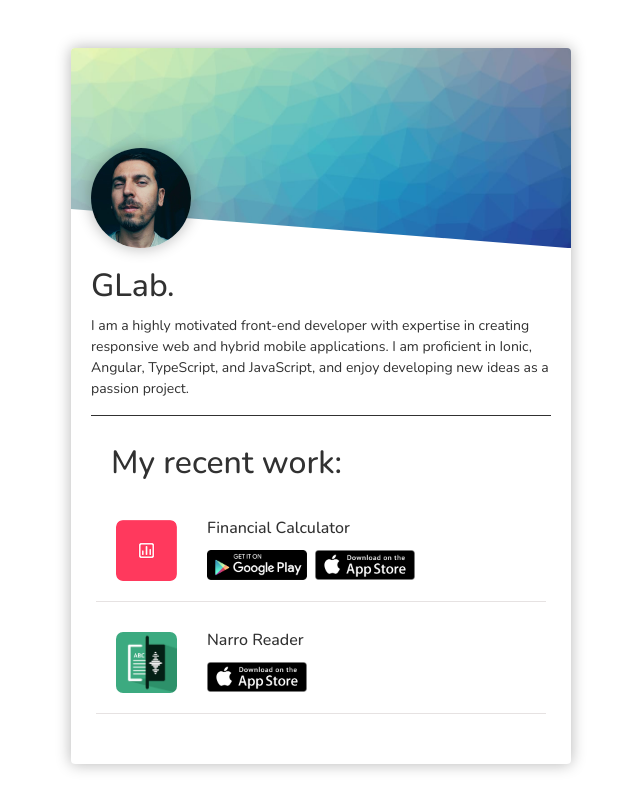
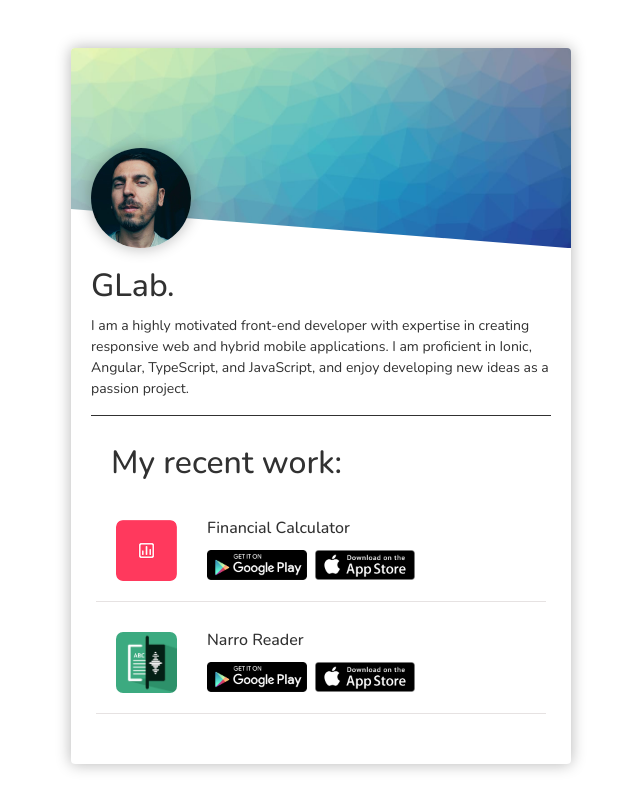
Before and after one commit to kgergooo/about, an Angular app: page / in a window 1280 px wide. Shown: the whole page, without its empty margins (319-959 px from the left). Built offline with nearby package versions, Linux system fonts and the light colour scheme.

Commit message:
Narro Reader Android release

```diff
--- a/src/app-config.ts
+++ b/src/app-config.ts
@@ -28,7 +28,8 @@ export const APP_LIST: App[] = [
     title: 'Narro Reader',
     iconURL: 'assets/img/narro-logo.png',
     iosAppStoreUrl: 'https://apps.apple.com/us/app/narro-reader/id6657986836',
-    androidGooglePlayUrl: '',
+    androidGooglePlayUrl:
+      'https://play.google.com/store/apps/details?id=mind.narro.reader',
     ppURL:
       'https://kgergooo.github.io/about/narro-reader.android-ios-privacy-policy.html',
     feedbackUrl:
```
Also changed, not shown: 5 other files (tests, documents, lock files or other folders).
